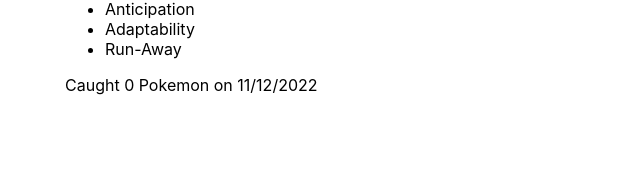
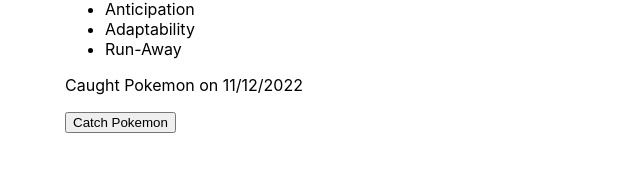
Before and after one commit to hayatu4islam/Pokedex, a React (Create React App) app: page / in a window 1280 px wide. Shown: the part 439-610 px from the top of the page, without its empty margins (15-655 px from the left). Built offline with nearby package versions, Linux system fonts and the light colour scheme.

Commit message:
React Week 2 In Class Exercise completed

```diff
--- a/src/App.js
+++ b/src/App.js
@@ -4,11 +4,14 @@
 import BestPokemon from "./BestPokemon";
 import CaughtPokemon from "./CaughtPokemon";
 function App() {
+  function logWhenClicked() {
+    console.log("Click event successful");
+  }
   let abilities = ["Anticipation", "Adaptability", "Run-Away"];
   const date = new Date().toLocaleDateString();
   return (
     <div className="app-container">
-      <Logo appName="Hayat's Pokedex" />
+      <Logo appName="Hayat's Pokedex" onClick={logWhenClicked}/>
       <BestPokemon abilities={abilities} />
       <CaughtPokemon date={date}/>
     </div>
--- a/src/CaughtPokemon.js
+++ b/src/CaughtPokemon.js
@@ -1,5 +1,22 @@
-import React from "react";
+import React, { useState } from "react";
 const CaughtPokemon = ({ date }) => {
-  return <p>Caught 0 Pokemon on {date}</p>;
+  const [caught, setCaught] = useState([]);
+
+  function catchPokemon() {
+    const pokemonspecies = ["Squirtle", "Charizard", "Wartotle", "Blastoise", "Caterpie", "Metapod"];
+    const random = Math.floor(Math.random() * pokemonspecies.length);
+    setCaught(caught.concat(pokemonspecies[random]).concat(" "));
+  }
+  return (
+    <div>
+      <p>
+        Caught {caught} Pokemon on {date}
+      </p>
+      <button onClick={catchPokemon}>Catch Pokemon</button>
+      <ul>{caught.map((item, index) => {
+        return <li key={index}>{item}</li>;
+      })}</ul>
+    </div>
+  );
 };
 export default CaughtPokemon;
--- a/src/Logo.js
+++ b/src/Logo.js
@@ -1,12 +1,14 @@
 import React from "react";
 const Logo = (props) => {
-    // const appName = "Hayat's Pokedex";
+    function logWhenClicked() {
+      console.log("Click event successful");
+    }
     console.log(props);
   return (
     <header>
       <h1>Welcome to the {props.appName}</h1>
-      <img src="https://assets.pokemon.com/assets/cms2/img/pokedex/full/016.png" alt="pokedex" />
+      <img src="https://assets.pokemon.com/assets/cms2/img/pokedex/full/016.png" alt="pokedex" onClick={logWhenClicked}/>
     </header>
   );
 };
- export default Logo;
+export default Logo;
```
